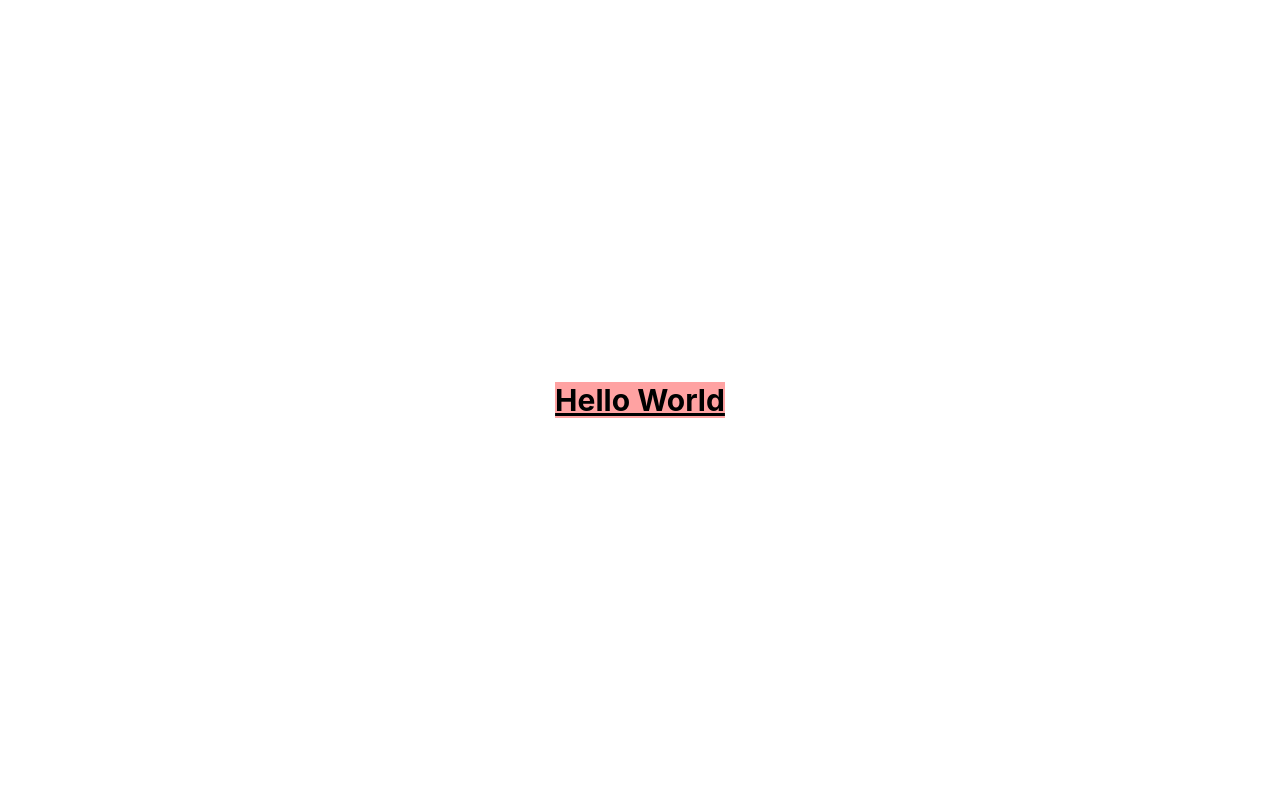
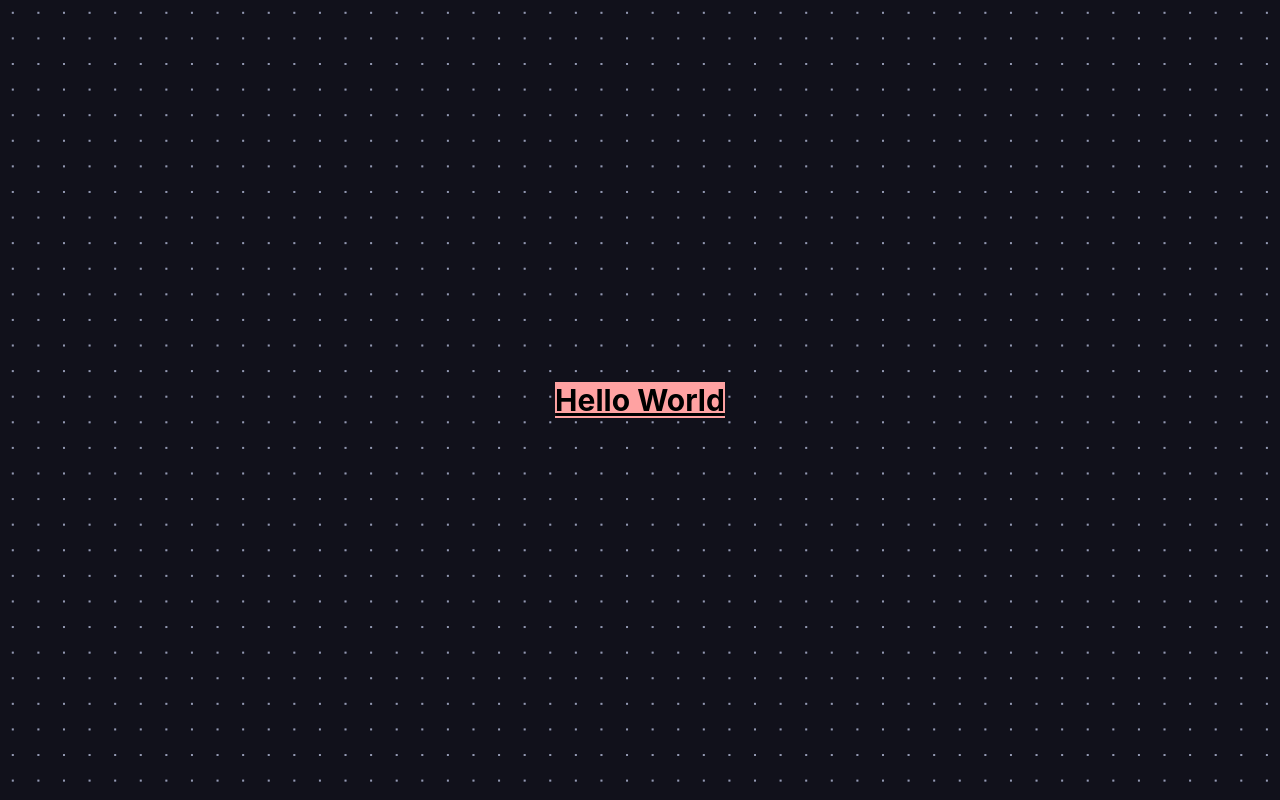
Before and after one commit to Cladamos/portfolio, a React (Vite) app: page / in a window 1280 px wide. Built offline with nearby package versions, Linux system fonts and the light colour scheme.

Commit message:
feat: add dotted background

```diff
--- a/src/App.tsx
+++ b/src/App.tsx
@@ -1,7 +1,19 @@
+import { useState } from "react"
+import "./index.css"
+
 function App() {
+  const [isMouseOver, setIsMouseOver] = useState(false)
+  function handleMouseMove(e: React.MouseEvent<HTMLDivElement>) {
+    const el = e.currentTarget
+    el.style.setProperty("--mx", `${e.clientX}px`)
+    el.style.setProperty("--my", `${e.clientY}px`)
+  }
   return (
-    <div className="flex h-screen w-screen items-center justify-center">
-      <p className="text-3xl font-bold underline bg-red-300">Hello World</p>
+    <div className="dot-bg" onMouseMove={handleMouseMove} onMouseEnter={() => setIsMouseOver(true)} onMouseLeave={() => setIsMouseOver(false)}>
+      <div className={`dot-bg_glow ${isMouseOver ? "opacity-100" : "opacity-0"}`} />
+      <div className="flex h-screen w-screen items-center justify-center relative z-1">
+        <p className="text-3xl font-bold underline bg-red-300">Hello World</p>
+      </div>
     </div>
   )
 }
--- a/src/index.css
+++ b/src/index.css
@@ -1 +1,33 @@
 @import "tailwindcss";
+
+
+.dot-bg {
+  background-color: #11111b;
+  background-size: 2vw 2vw;
+  background-image: radial-gradient(
+    circle,
+    #313244 1.5px,
+    transparent 1.5px
+  );
+}
+.dot-bg_glow {
+  position: absolute;
+  inset: 0;
+
+  background-size: 2vw 2vw;
+  background-image: radial-gradient(
+    circle,
+    #9399b2 1.5px,
+    transparent 1.5px
+  );
+  -webkit-mask-image: radial-gradient(
+    circle 150px at var(--mx) var(--my),
+    black 0%,
+    transparent 100%
+  );
+  mask-image: radial-gradient(
+    circle 150px at var(--mx) var(--my),
+    black 0%,
+    transparent 100%
+  );
+}
```
